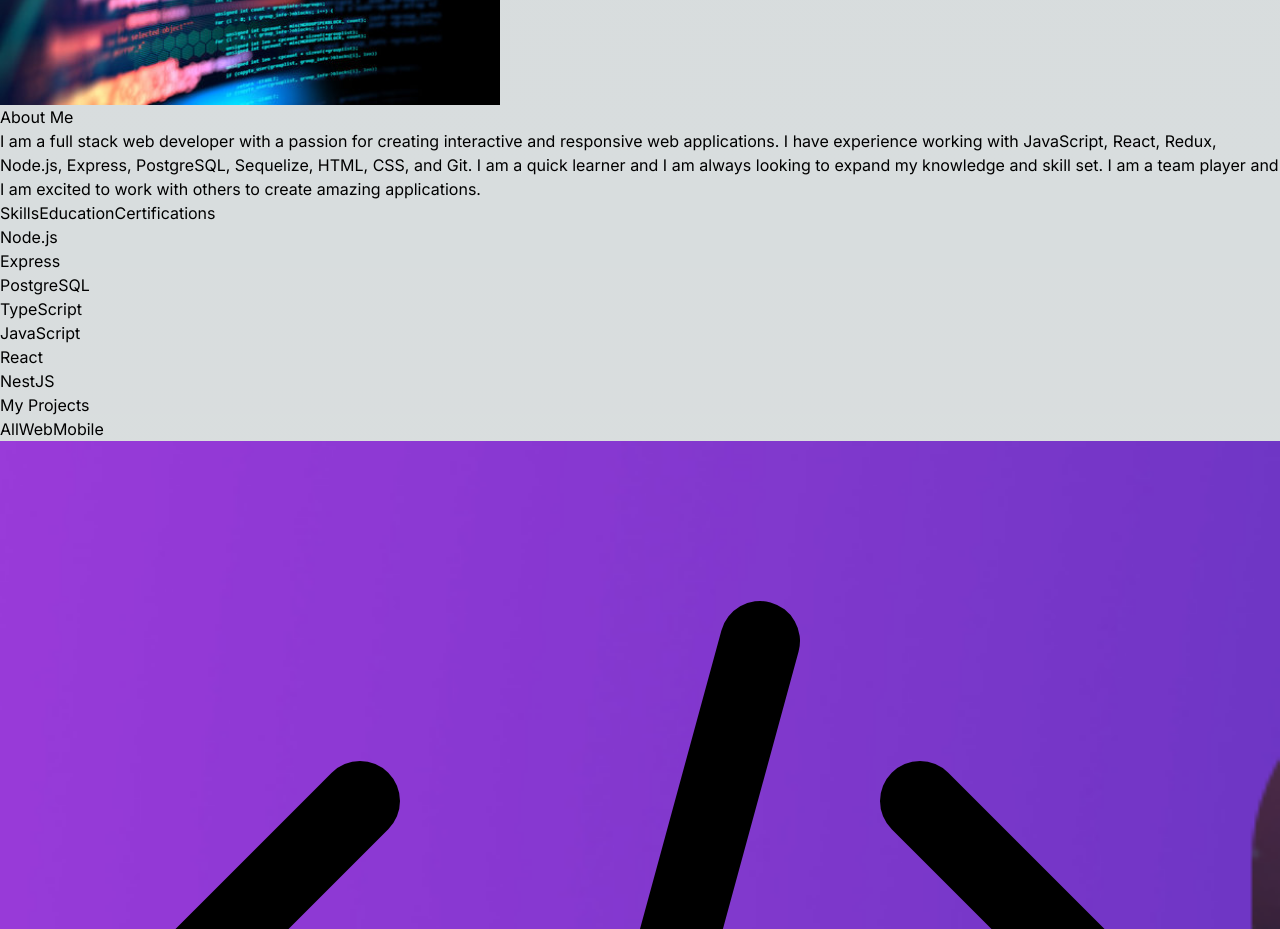
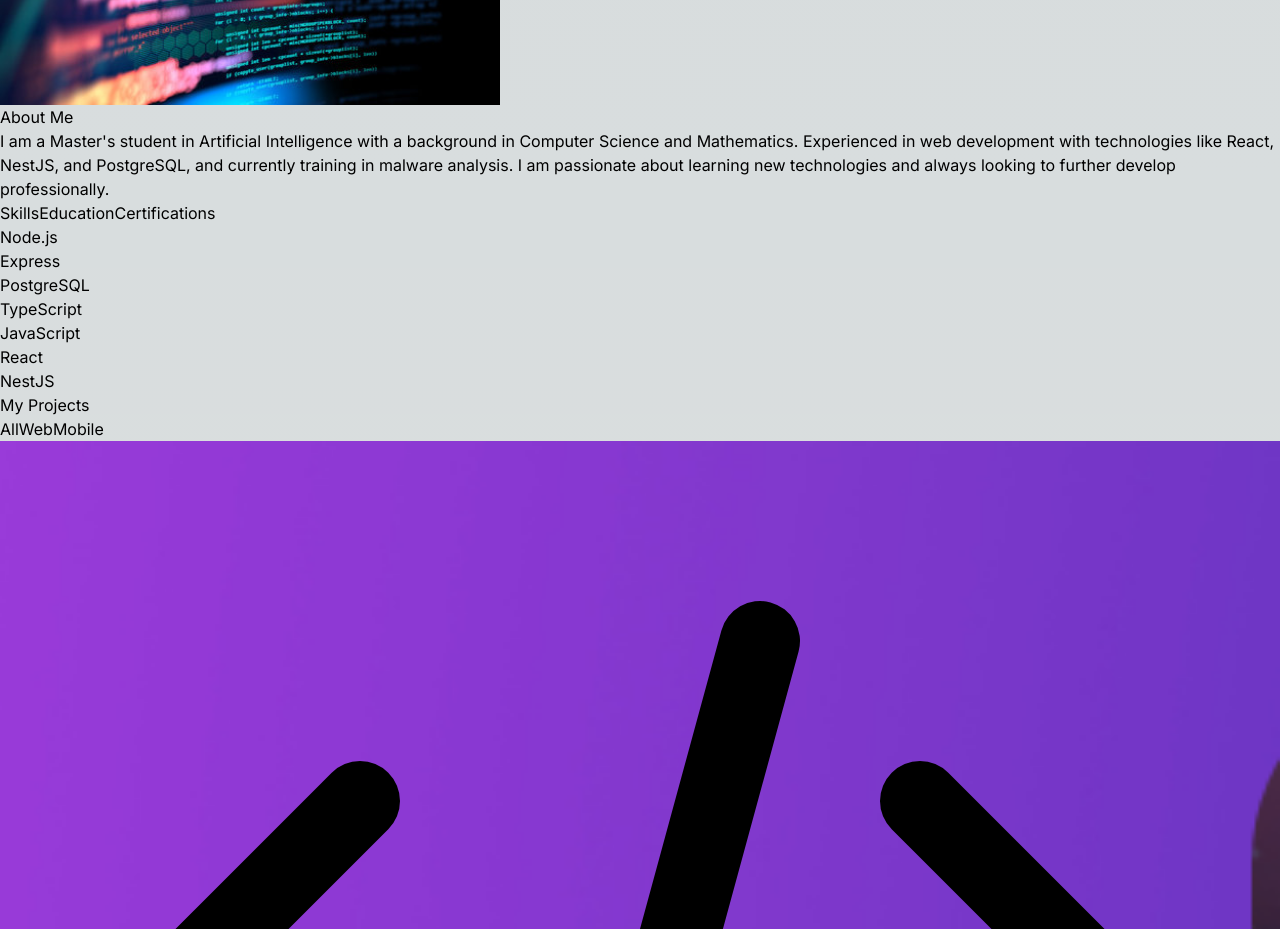
Before and after one commit to arturoaguileraa/arturoaguilera.me, a Next.js app: page / in a window 1280 px wide. Shown: the part 780-1709 px from the top of the page. Built offline with nearby package versions, Linux system fonts and the light colour scheme.

Commit message:
Change about section

```diff
--- a/src/app/components/AboutSection.jsx
+++ b/src/app/components/AboutSection.jsx
@@ -60,12 +60,9 @@ const AboutSection = () => {
         <div className="mt-4 md:mt-0 text-left flex flex-col h-full">
           <h2 className="text-4xl font-bold text-white mb-4">About Me</h2>
           <p className="text-base lg:text-lg">
-            I am a full stack web developer with a passion for creating
-            interactive and responsive web applications. I have experience
-            working with JavaScript, React, Redux, Node.js, Express, PostgreSQL,
-            Sequelize, HTML, CSS, and Git. I am a quick learner and I am always
-            looking to expand my knowledge and skill set. I am a team player and
-            I am excited to work with others to create amazing applications.
+            I am a Master&apos;s student in Artificial Intelligence with a background in Computer Science and Mathematics.
+            Experienced in web development with technologies like React, NestJS, and PostgreSQL, and currently training in malware analysis.
+            I am passionate about learning new technologies and always looking to further develop professionally.
           </p>
           <div className="flex flex-row justify-start mt-8">
             <TabButton
```
